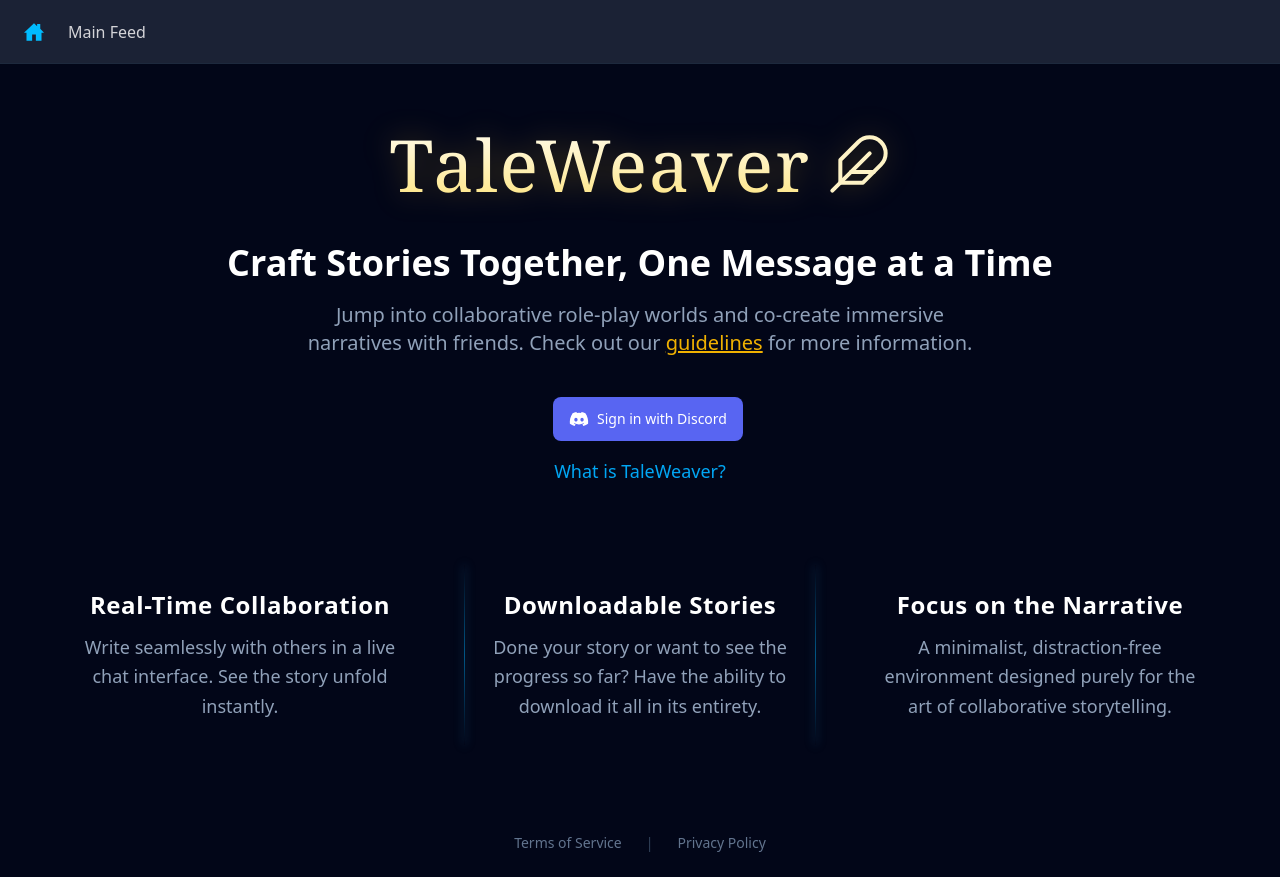
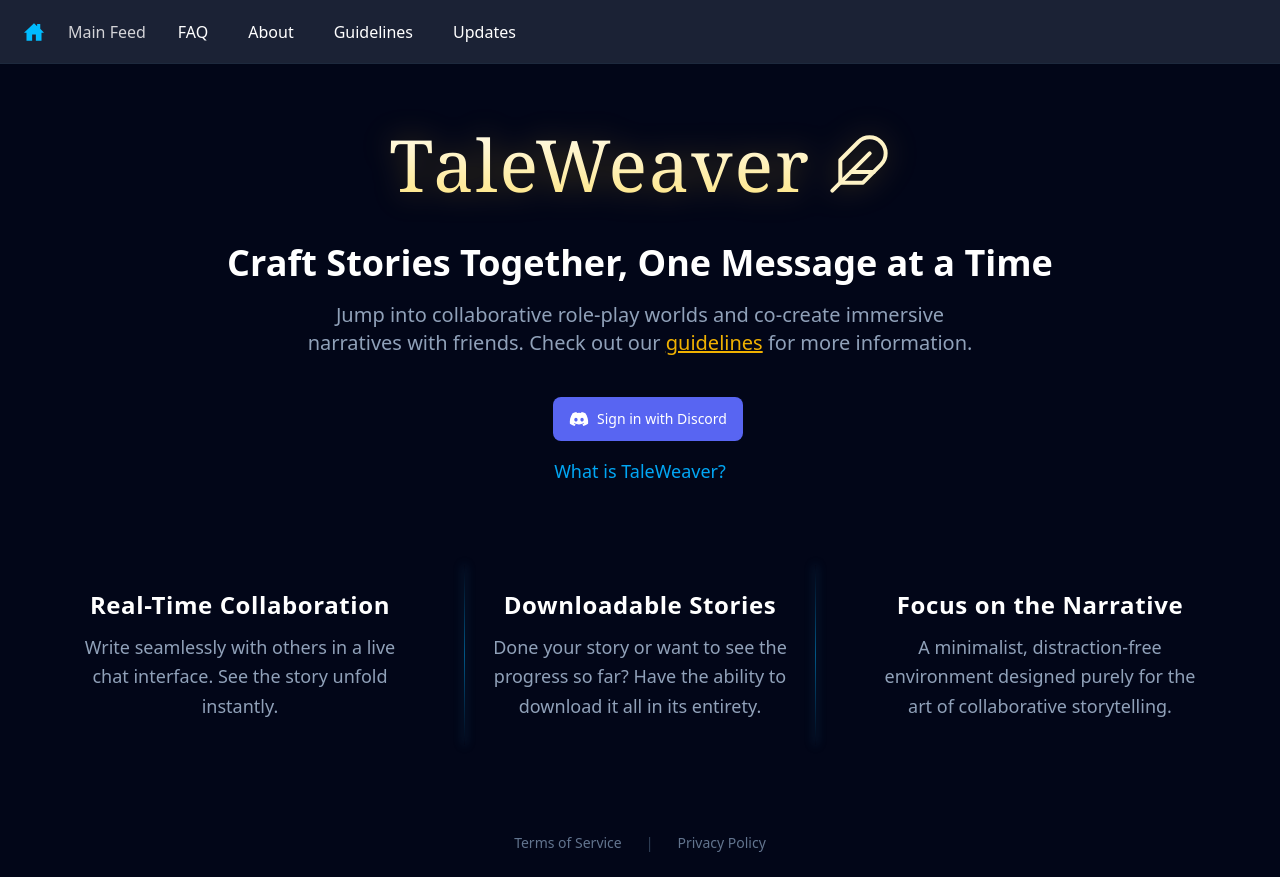
Before and after one commit to Hairum-Qureshi/story-roleplay-app, a React (Vite) app in the folder apps/frontend/: page / in a window 1280 px wide. Built offline with nearby package versions, Linux system fonts and the light colour scheme; no server answers.

Commit message:
made it so that FAQ, About, Guidelines, and Updates links are shown to unauthenticated users as well

```diff
--- a/apps/frontend/src/components/Navbar.tsx
+++ b/apps/frontend/src/components/Navbar.tsx
@@ -45,6 +45,58 @@ export default function Navbar() {
         >
           Main Feed
         </Link>
+        {!currUserData && (
+          <>
+            <Link
+              className="hover:cursor-pointer transition px-2 py-1 hover:bg-slate-800 hover:rounded-md"
+              to="/faq"
+              onClick={() =>
+                socket?.emit("removeFromChatRoom", {
+                  chatID: selectedChat?._id,
+                  userID: currUserData?._id,
+                })
+              }
+            >
+              FAQ
+            </Link>
+            <Link
+              className="hover:cursor-pointer transition  px-2 py-1 hover:bg-slate-800 hover:rounded-md"
+              to="/about"
+              onClick={() =>
+                socket?.emit("removeFromChatRoom", {
+                  chatID: selectedChat?._id,
+                  userID: currUserData?._id,
+                })
+              }
+            >
+              About
+            </Link>
+            <Link
+              className="hover:cursor-pointer transition px-2 py-1 hover:bg-slate-800 hover:rounded-md"
+              to="/guidelines"
+              onClick={() =>
+                socket?.emit("removeFromChatRoom", {
+                  chatID: selectedChat?._id,
+                  userID: currUserData?._id,
+                })
+              }
+            >
+              Guidelines
+            </Link>
+            <Link
+              className="hover:cursor-pointer transition px-2 py-1 hover:bg-slate-800 hover:rounded-md"
+              to="/updates-changelog"
+              onClick={() =>
+                socket?.emit("removeFromChatRoom", {
+                  chatID: selectedChat?._id,
+                  userID: currUserData?._id,
+                })
+              }
+            >
+              Updates
+            </Link>
+          </>
+        )}
 
         {currUserData && (
           <>
```
